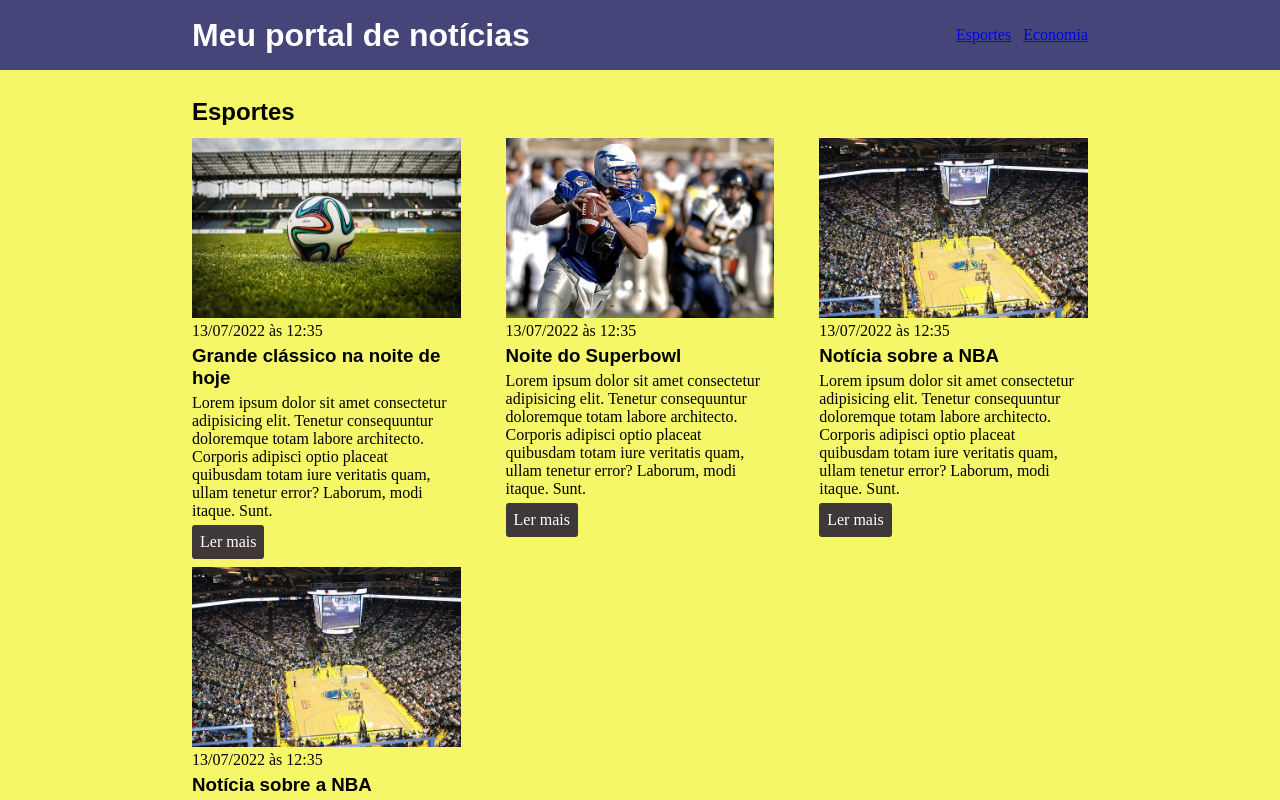
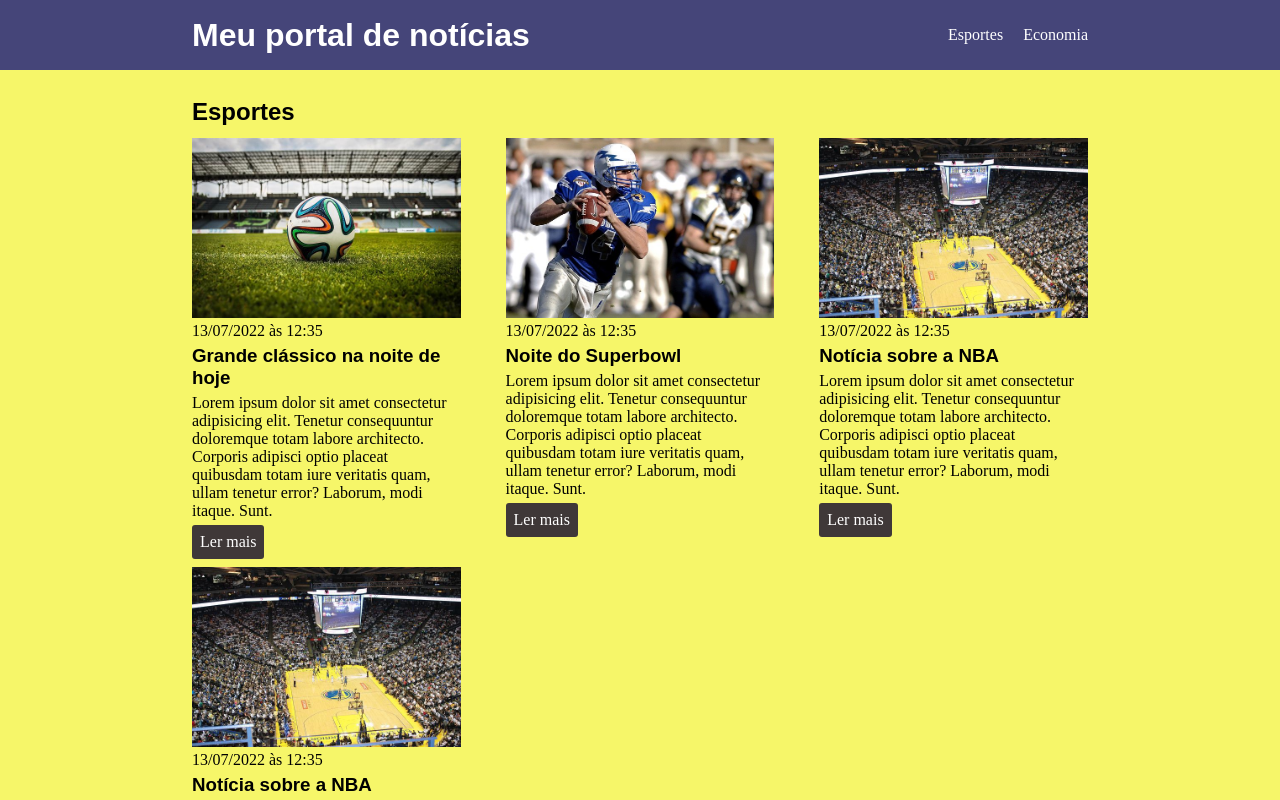
Before and after one commit to lucaslanpdsa/EBAC-exercicios, a plain HTML site: page exercicio_css/index.html in a window 1280 px wide. Shown: the top 800 px of the page. Drawn offline with Linux system fonts and the light colour scheme.

Commit message:
arrumando estilização dos links
arrumando estilização dos links com texde-coration none

```diff
--- a/exercicio_css/main.css
+++ b/exercicio_css/main.css
@@ -24,7 +24,7 @@ body>header {
   padding: 16px 0;
 }
 
-.container-header a,
+.container a,
 li {
   text-decoration: none;
   color: #FFF;
```
